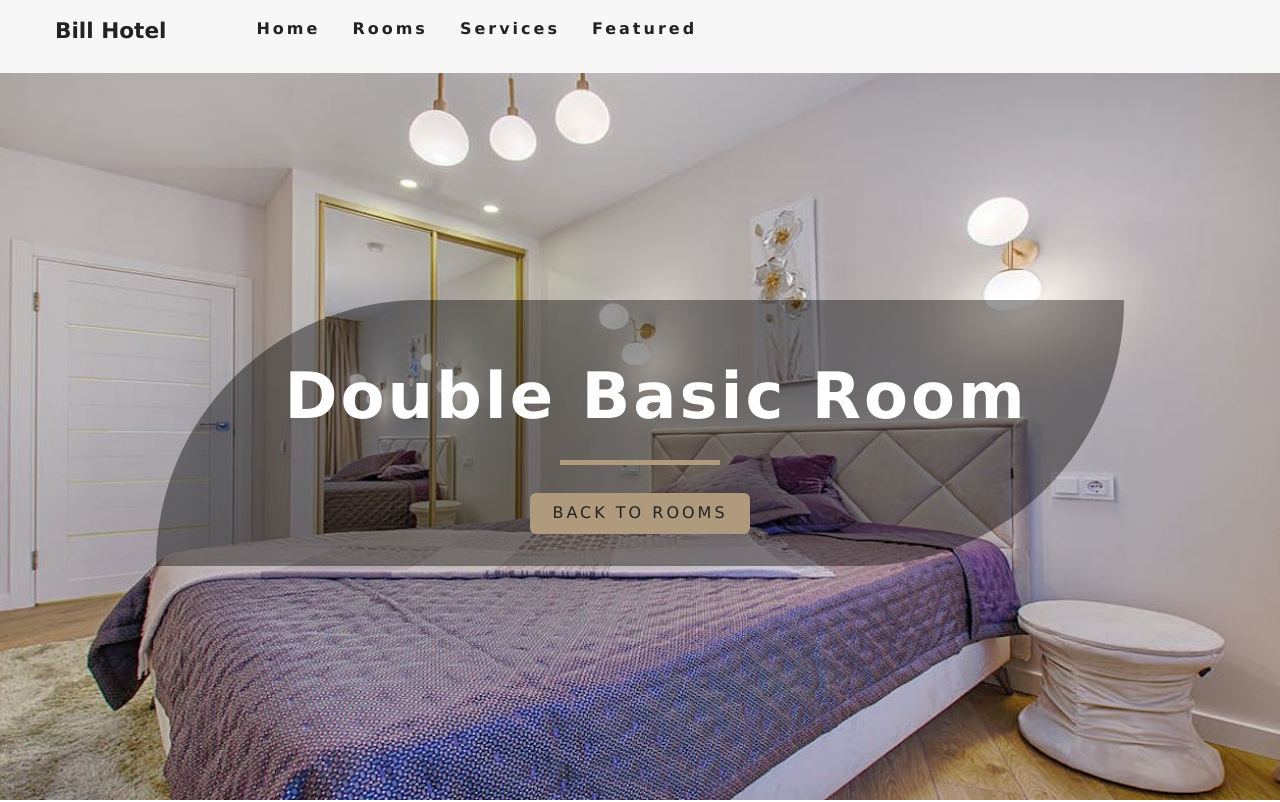
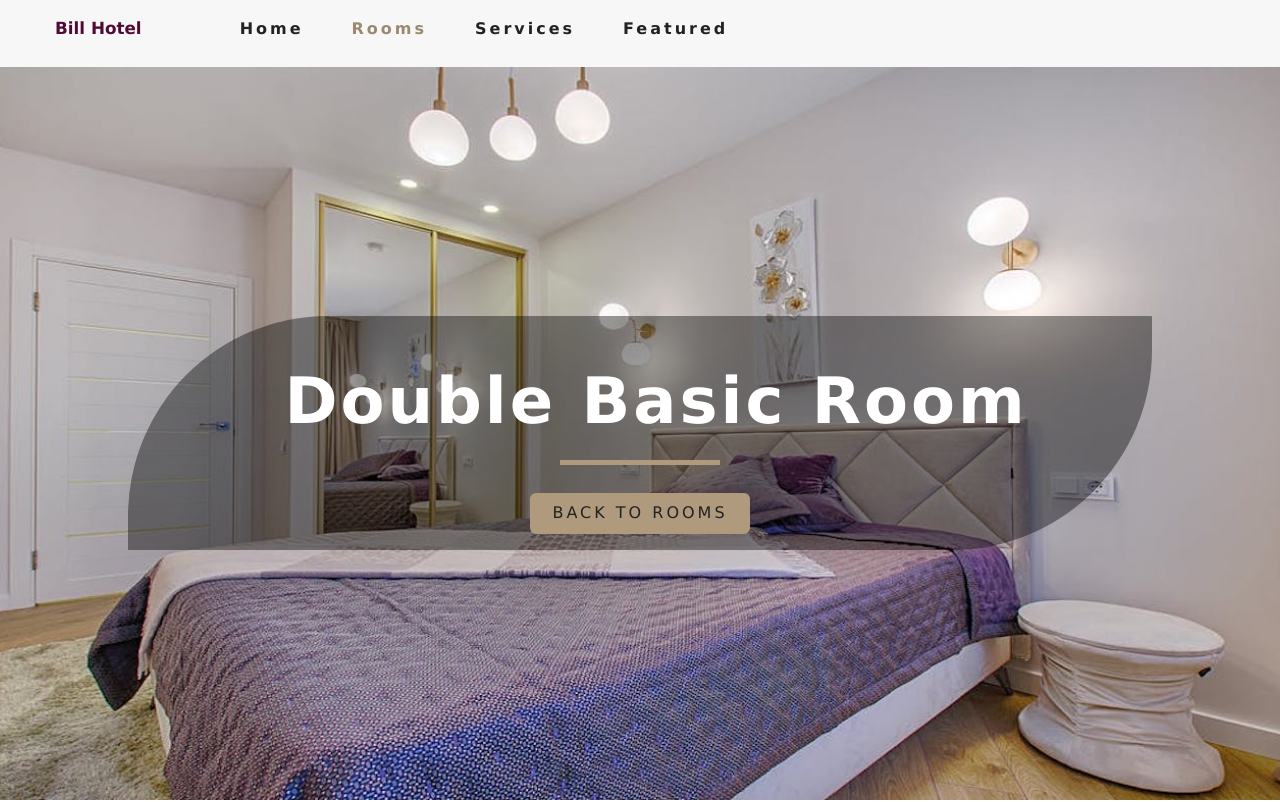
Before and after one commit to Bill0197/hotel-reservation, a React (Create React App) app: page /rooms/double-basic in a window 1280 px wide. Shown: the top 802 px of the page. Built offline with nearby package versions, Linux system fonts and the light colour scheme.

Commit message:
fixed issues

```diff
--- a/src/App.css
+++ b/src/App.css
@@ -52,7 +52,15 @@ h6 {
     font-weight: bold;
     margin-bottom: 1.5em;
 }
-
+a:not(:disabled):active {
+    color: #9b8971;
+}
+a:not(:disabled):focus {
+    color: #9b8971;
+}
+.checkedClass {
+    color: #9b8971;
+}
 .btn-primary {
     display: inline-block;
     outline: none;
@@ -102,8 +110,8 @@ h6 {
     top: 0;
     left: 0;
     width: 100%;
-    padding: 0.65rem 2rem 0.01rem 2rem;
-    padding-bottom: -10px;
+    padding: 0.65rem 2rem 0.41rem 2rem;
+    /* padding-bottom: -10px; */
     background: var(--offWhite);
     z-index: 1;
 }
@@ -119,11 +127,13 @@ h6 {
 }
 .nav-icon:hover {
     font-size: 1.556rem;
+    font-size: 1.566rem;
 }
 .nav-icon:active {
     color: #9b8971;
 }
 .nav-icon {
+    margin-top: -10px;
     font-size: 1.5rem;
     color: var(--primaryColor);
 }
@@ -172,7 +182,7 @@ h6 {
     }
     .nav-links a {
         margin: 0 1rem;
-        padding: 0.5rem 0;
+        padding: 0.5rem 0.5rem;
     }
 }
 /* end of navbar */
@@ -180,7 +190,7 @@ h6 {
 .defaultHero,
 .roomsHero {
     min-height: calc(100vh - 66px);
-    background: url("./images/hotel-1362425_1920.jpg") center/cover no-repeat;
+    background: url("./images/hotelmain.jpg") center/cover no-repeat;
     display: flex;
     align-items: center;
     justify-content: center;
@@ -192,8 +202,8 @@ h6 {
 /* End of Hero */
 #brandLogo {
     text-decoration: none;
-    color: #222;
-    font-size: 18px;
+    color: rgb(80, 11, 53);
+    font-size: 22px;
     padding: 8px 10px 0 0;
     white-space: nowrap;
 }
@@ -203,19 +213,34 @@ h6 {
 #brandLogo:active {
     color: #9b8971;
 }
+#brandLogo:not(:disabled):active {
+    color: #9b8971;
+}
+#brandLogo:not(:disabled):focus {
+    color: #9b8971;
+}
+body {
+    margin: 0;
+    height: 100vh;
+    width: 100vw;
+    overflow-x: hidden;
+}
 /* Banner */
 .banner {
+    width: 100vw;
+    margin: 10vw;
     display: inline-block;
     background: rgba(0, 0, 0, 0.4);
     color: var(--mainWhite);
-    padding: 1rem 2rem;
+    padding: 1rem 1rem;
     text-align: center;
     text-transform: capitalize;
     letter-spacing: var(--mainSpacing);
-    border-radius: 280px 1px;
+    border-radius: 260px 1px;
 }
 .banner h1 {
     padding: 2rem 0 0 2rem;
+    margin: 5px;
     font-size: 2.5rem;
 }
 .banner div {
@@ -228,32 +253,77 @@ h6 {
     font-size: 1.2rem;
     margin-bottom: 1.5rem;
 }
+
+@media screen and (max-width: 300px) {
+    .banner {
+        width: 100vw;
+        padding: 0;
+        margin: 45px;
+        display: flex;
+        flex-direction: column;
+        flex-wrap: wrap;
+    }
+}
+
+@media screen and (max-width: 576px) {
+    .banner {
+        border-radius: 100px 0;
+        padding: 10px;
+        margin: 45px;
+        margin: 10vw;
+    }
+    .banner h1 {
+        font-size: 2rem;
+        text-align: center;
+        padding-left: 10px;
+    }
+    .banner p {
+        font-size: 0.9rem;
+        margin-bottom: 1.5rem;
+    }
+    .banner button {
+        margin-bottom: 1.3rem;
+    }
+    #brandLogo {
+        text-decoration: none;
+        color: #222;
+        font-size: 14px;
+        padding: 10px 10px 8px 0;
+        white-space: nowrap;
+        margin-top: 1px;
+    }
+}
+
 @media screen and (min-width: 576px) {
     .banner {
-        padding: 2rem 3rem;
+        padding: 1rem;
+        border-radius: 180px 1px;
+        margin: 10vw;
     }
     .banner h1 {
         font-size: 3rem;
     }
     #brandLogo {
         text-decoration: none;
-    color: #222;
-    font-size: 18px;
+        /* color: #222; */
+        font-size: 14px;
         padding: 8px 10px 0 0;
         white-space: nowrap;
     }
 }
 @media screen and (min-width: 992px) {
     .banner {
-        padding: 2rem 6rem;
+        padding: 1rem;
+        border-radius: 200px 1px;
+        margin: 10vw;
     }
     .banner h1 {
         font-size: 4rem;
     }
     #brandLogo {
         text-decoration: none;
-    color: #222;
-    font-size: 18px;
+        /* color: #222; */
+        font-size: 14px;
         padding: 8px 10px 0 0;
         white-space: nowrap;
     }
--- a/src/components/Navbar.js
+++ b/src/components/Navbar.js
@@ -1,11 +1,13 @@
 import React, { Component } from "react";
 import { FaBars } from "react-icons/fa";
 import { Link } from "react-router-dom";
+import { matchPath, withRouter } from "react-router";
 
-export default class Navbar extends Component {
+class Navbar extends Component {
     state = {
         isOpen: false,
     };
+
     handleOutsideClick = (e) => {
         // ignore clicks on the component itself
         if (this.node.contains(e.target)) {
@@ -26,8 +28,8 @@ export default class Navbar extends Component {
             isOpen: !prevState.isOpen,
         }));
     };
-
     render() {
+        console.log(this.props.location.pathname);
         return (
             <nav
                 className="navbar"
@@ -56,16 +58,69 @@ export default class Navbar extends Component {
                         }
                     >
                         <li>
-                            <Link to="/">Home</Link>
+                            <Link
+                                to="/"
+                                style={{
+                                    color:
+                                        this.props.match.isExact &&
+                                        this.props.location.pathname === "/"
+                                            ? " #9b8971"
+                                            : "",
+                                }}
+                            >
+                                Home
+                            </Link>
                         </li>
                         <li>
-                            <Link to="/rooms">Rooms</Link>
+                            <Link
+                                to="/rooms"
+                                style={{
+                                    color: matchPath(
+                                        this.props.location.pathname,
+                                        {
+                                            path: "/rooms",
+                                        }
+                                    )
+                                        ? " #9b8971"
+                                        : "",
+                                }}
+                            >
+                                Rooms
+                            </Link>
                         </li>
                         <li>
-                            <Link to="/services">Services</Link>
+                            <Link
+                                to="/services"
+                                style={{
+                                    color: matchPath(
+                                        this.props.location.pathname,
+                                        {
+                                            path: "/services",
+                                        }
+                                    )
+                                        ? " #9b8971"
+                                        : "",
+                                }}
+                            >
+                                Services
+                            </Link>
                         </li>
                         <li>
-                            <Link to="/featured-rooms">Featured </Link>
+                            <Link
+                                to="/featured-rooms"
+                                style={{
+                                    color: matchPath(
+                                        this.props.location.pathname,
+                                        {
+                                            path: "/featured-rooms",
+                                        }
+                                    )
+                                        ? " #9b8971"
+                                        : "",
+                                }}
+                            >
+                                Featured{" "}
+                            </Link>
                         </li>
                     </ul>
                 </div>
@@ -73,3 +128,5 @@ export default class Navbar extends Component {
         );
     }
 }
+
+export default withRouter(Navbar);
```
Lines whose indentation alone changed are shown as unchanged.
